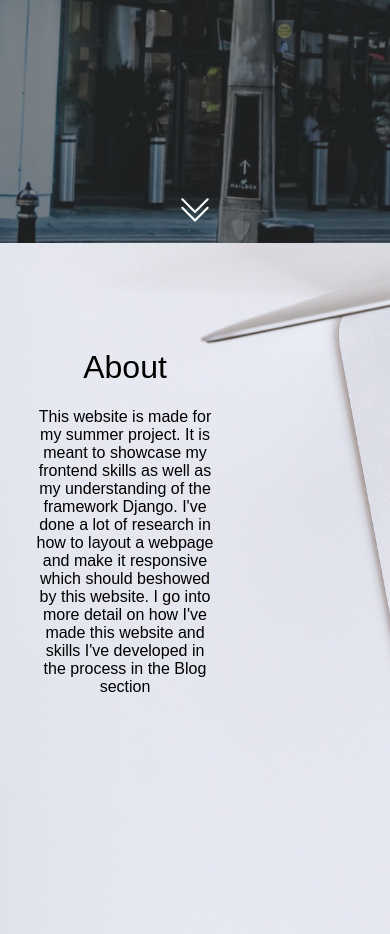
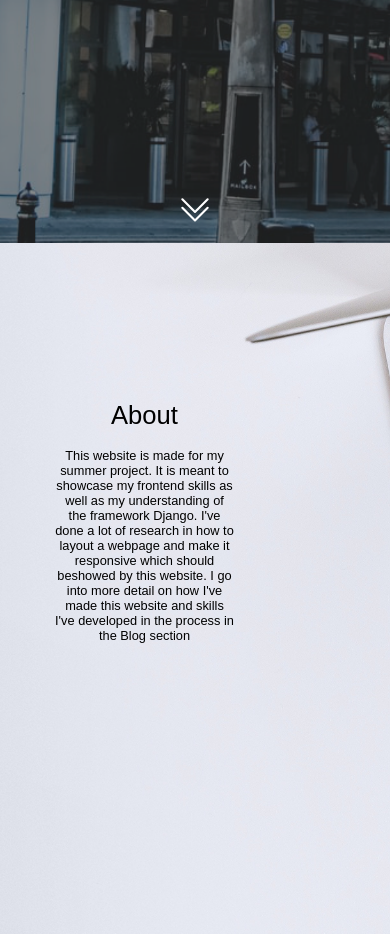
Before and after one commit to jackloo2809/summer-project, a Django app: page / in a window 390 px wide. Shown: the part 601-1535 px from the top of the page. Run offline with Django 3.2, Linux system fonts and the light colour scheme; some libraries are stand-ins or nearby versions.

Commit message:
changed text in about section

```diff
--- a/blog/static/css/blog.css
+++ b/blog/static/css/blog.css
@@ -171,7 +171,7 @@ body{
 #about{
     background-image: url("/static/images/keyboard.jpg");
     background-size: cover;
-    background-position: center center;
+    background-position: 45% center;
     background-repeat: no-repeat;
     display: flex;
     width: 100%;
@@ -185,6 +185,7 @@ body{
     top: -10%;
     left:10%;
     width:40%;
+    max-width:40rem;
     text-align: center;
 }
 
@@ -192,8 +193,9 @@ body{
 @media screen and (max-width: 768px){
     #info{
         padding-left: 1rem;
+        font-size: 0.8rem;
         width: 50%;
-        left: 5%;
+        top:-10%;
     }
 }
 
```
